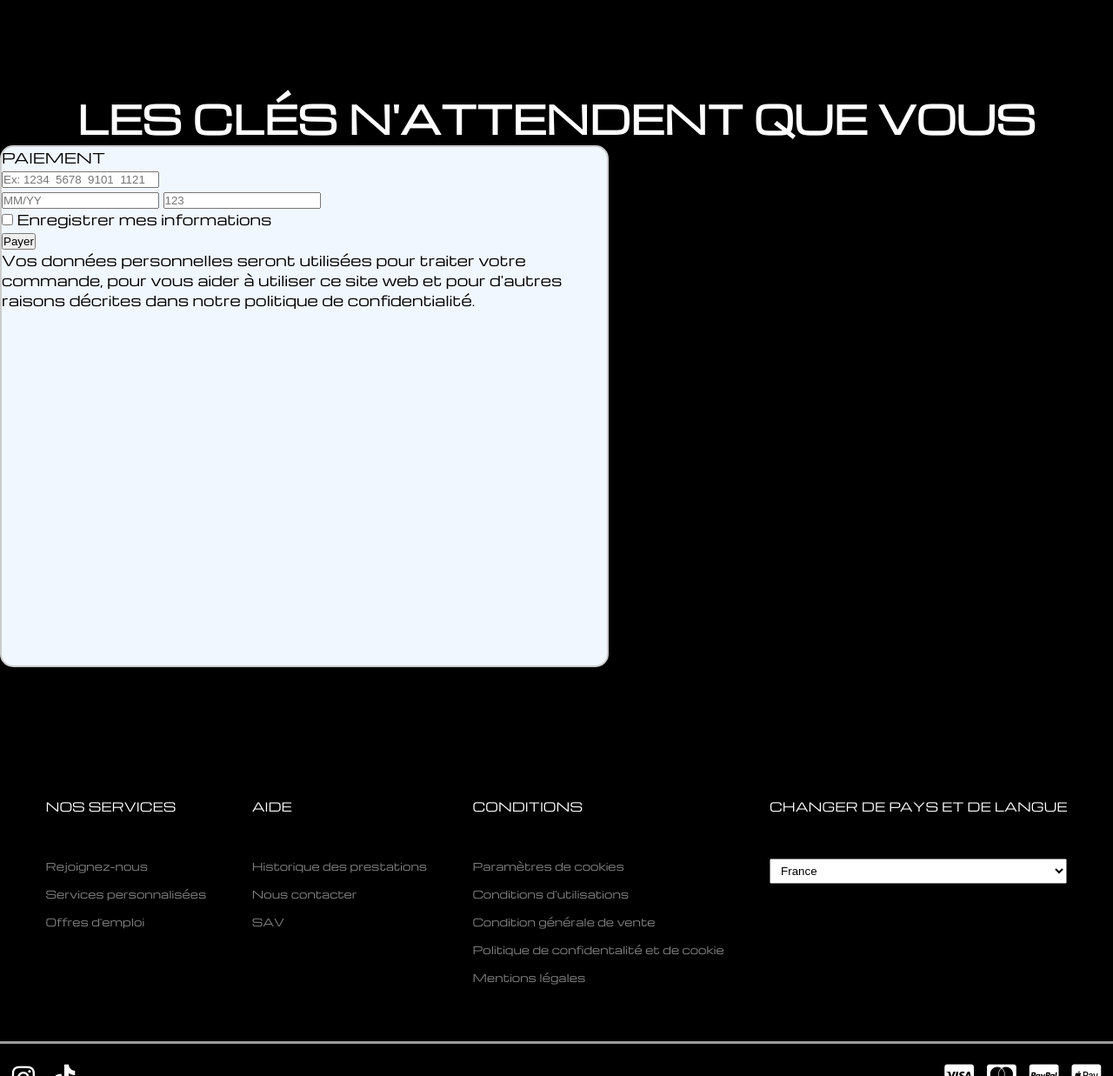
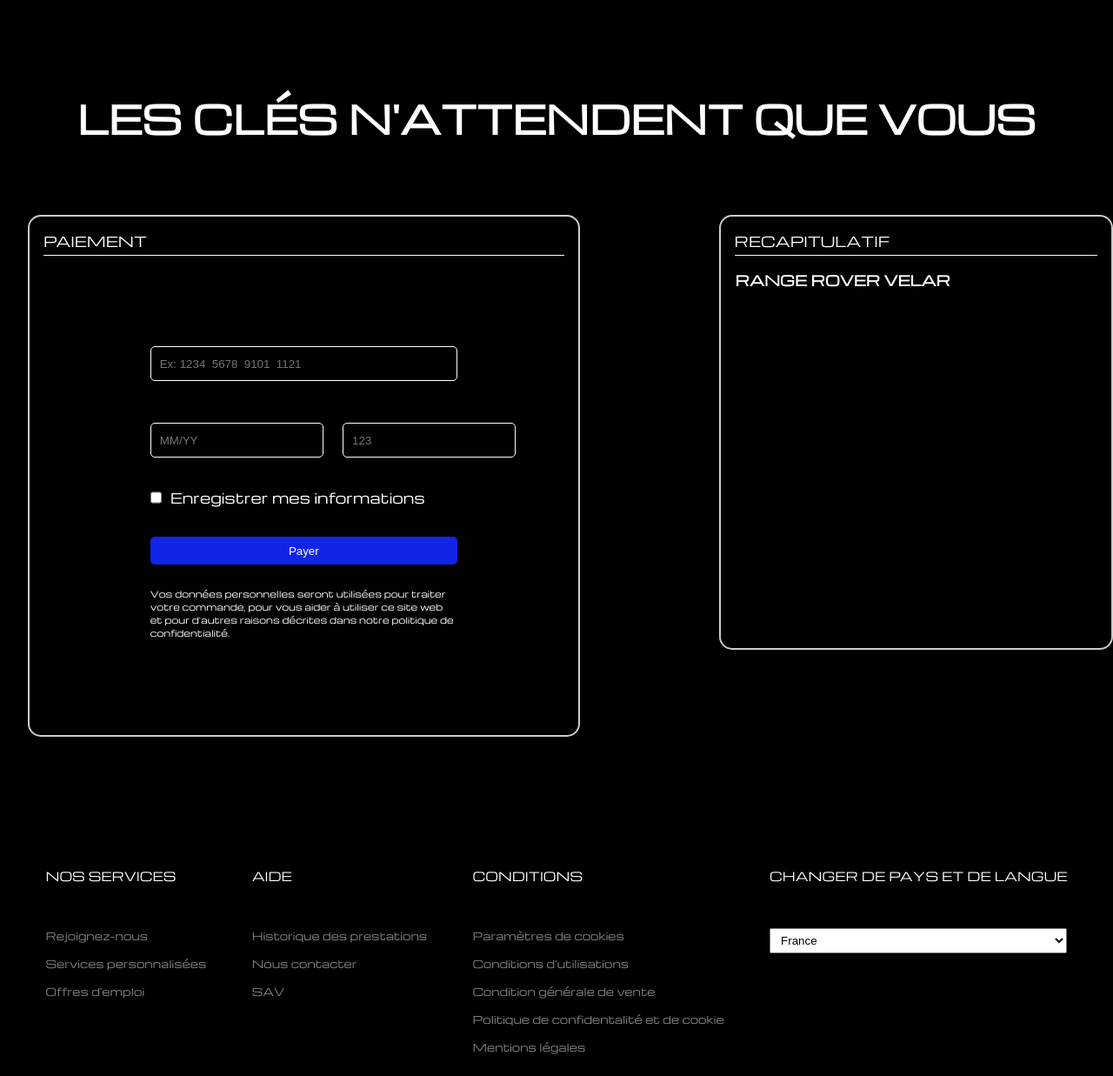
Before and after one commit to kayreddd/aysin_rent, a PHP site: page /index.php?p=checkout in a window 1280 px wide. Shown: the part 628-1865 px from the top of the page at 87% size. Run offline with PHP 8.4, Linux system fonts and the light colour scheme; some libraries are stand-ins or nearby versions.

Commit message:
fix problems

```diff
--- a/src/class/DbManager.php
+++ b/src/class/DbManager.php
@@ -131,4 +131,35 @@
         $pdoStatement->bindParam(':email', $email, PDO::PARAM_STR);
         $pdoStatement->execute();
     }
+    // function pour insérer dans la bdd et function pour gérer connexion
+    function insertUserInfoRegister(string $nom, string $prenom, string $email, string $dateOfBirth, string $mdp){
+        $pdoStatement = $this->db->prepare('INSERT INTO user (first_name, last_name, email, mdp, date_of_birth) VALUES (:first_name, :last_name, :email, :mdp, :date_of_birth)');
+        $pdoStatement->bindParam(':first_name', $prenom, PDO::PARAM_STR);
+        $pdoStatement->bindParam(':last_name', $nom, PDO::PARAM_STR);
+        $pdoStatement->bindParam(':email', $email, PDO::PARAM_STR);
+        $pdoStatement->bindParam(':date_of_birth', $dateOfBirth);
+        $pdoStatement->bindParam(':mdp', $mdp, PDO::PARAM_STR);
+        $pdoStatement->execute();
+    }
+
+    function loginUser(string $email, string $mdp){
+        //on recup le mdp dans la bdd associé à l'email donné
+        $pdoStatement = $this->db->prepare('SELECT mdp FROM user WHERE email = :email ');
+        $pdoStatement->bindParam(':email', $email, PDO::PARAM_STR);
+        $pdoStatement->execute();
+
+        //variable booleen qui sera true ou false si le mdp de la bdd match avec le mdp donné
+        $mdpMatch=false;
+
+        //on recup le résultat de la requete executé pour mettre dans la variable $result
+        while($result=$pdoStatement->fetch(PDO::FETCH_ASSOC)){
+            $mdp_bdd=$result["mdp"]; //on stock la valeur de la colonne mdp du tableau $result
+            if($mdp_bdd == $mdp){
+                $mdpMatch=true;
+            }else{
+                $mdpMatch=false;
+            }
+        }
+        return $mdpMatch;
+    }
 }
--- a/src/views/pages/checkout.php
+++ b/src/views/pages/checkout.php
@@ -8,9 +8,11 @@
         <div class="all_block_checkout" style="padding-bottom: 150px;">
             <div class="box_background_car_checkout"></div>
             <div class="title_slogan_checkout">LES CLÉS N'ATTENDENT QUE VOUS</div>
+            <div class="below_boxes">
                 <div class="form-box_checkout">
+                    <div class="title_paiement">PAIEMENT</div>
                     <form class="form_checkout">
-                    <div class="title_paiement">PAIEMENT</div>
+                        <div class="form_input1">
                             <div class="input-container_cb_checkout">
                                 <input type="text" placeholder="Ex: 1234  5678  9101  1121">
                             </div>
@@ -19,17 +21,32 @@
                                 <input type="text" placeholder="123">
 
                             </div>
+                        </div>
                         <div class="checkbox_checkout_page">
-                        <input type="checkbox" id="vehicle1" name="vehicle1" value="Bike">
-                        <label for="vehicle1"> Enregistrer mes informations</label>
+                            <input type="checkbox" id="save_info" name="save_info" value="Card">
+                            <label for="save_info"> Enregistrer mes informations</label>
                         </div>
                         <button class="button_payer">Payer</button>
-                    <div class="polituque_info_commande">
+                        <div class="politique_info_commande">
                             <p>Vos données personnelles seront utilisées pour traiter votre commande, pour vous aider à utiliser ce site web et pour d'autres raisons décrites dans notre politique de confidentialité.
                             </p>
                         </div>
 
                     </form>
+                </div>
+                <div class="recap_box">
+                    <div class="title_paiement">RECAPITULATIF</div>
+                    <div class="info_recap">
+                        <div class="car_choice_name">RANGE ROVER VELAR</div>
+                        <div class="info_recap_box1">
+
+                        </div>
+                        <div class="info_recap_box2">
+
+                        </div>
+
+                    </div>
+                </div>
             </div>
         </div>
 
--- a/www/css/checkout.css
+++ b/www/css/checkout.css
@@ -22,15 +22,120 @@
     font-weight: bold;
     padding-top: 108px;
 }
-.all_block_checkout{
-
+.below_boxes{
+    display: flex;
+    flex-direction: row;
+    gap : 10rem;
+    margin-top: 5rem;
+    padding-left: 2rem;
 }
 .form-box_checkout{
     width: 700px;
     height: 600px;
-    background: #f1f7fe;
+    background: #010101;
     overflow: hidden;
     border-radius: 15px;
     border: 2px solid #ccc;
-    color: #010101;
+    color: #ffffff;
+    display: flex;
+    flex-direction: column;
+
 }
+
+.title_paiement{
+    border-bottom: #ffffff 1px solid;
+    padding-bottom: 5px;
+    color: #ffffff;
+    margin: 1rem;
+}
+
+.form_checkout{
+    margin-top: 5.5rem;
+    color: #ffffff;
+    display: flex;
+    flex-direction: column;
+    justify-content: center;
+    width: 56%;
+    position: relative;
+    left: 22%;
+    gap: 1.6rem;
+}
+
+.form_input1{
+    width: 100%;
+    display: flex;
+    flex-direction: row;
+    flex-wrap: wrap;
+}
+
+.form_checkout input {
+    height: 2.5rem;
+    border: 1px solid #ffffff;
+    background-color: #010101;
+    padding: 10px;
+    border-radius: 5px;
+}
+
+.checkbox_checkout_page label{
+    color: #ffffff;
+    margin-left: 10px;
+}
+
+.checkbox_checkout_page {
+    align-items: center;
+    display: flex;
+}
+
+.input-container_cb_checkout{
+    width: 100%;
+}
+
+.input-container_cb_checkout input{
+    width: 100%;
+    margin-bottom: 3rem;
+}
+
+.input-container_cb_month_checkout{
+    display: flex;
+    gap: 1.4rem;
+}
+
+.button_payer{
+    color: #ffffff;
+    width: 100%;
+    height: 2rem;
+    background-color: #1025E8;
+    text-align: center;
+    border-radius: 5px;
+    border: none;
+}
+.button_payer:hover{
+    background-color: #091bbc;
+}
+
+.politique_info_commande{
+    font-size: 10px;
+    color: #ffffff;
+}
+/* box récapitulatif */
+.recap_box{
+    width: 500px;
+    height: 500px;
+    color: #ffffff;
+    display: flex;
+    flex-direction: column;
+    background: #010101;
+    overflow: hidden;
+    border-radius: 15px;
+    border: 2px solid #ccc;
+}
+
+.info-recap{
+    margin-top: 5.5rem;
+    display: flex;
+}
+.car_choice_name{
+    font-weight: bold;
+    padding-left: 17px;
+
+}
```
Lines whose indentation alone changed are shown as unchanged.
